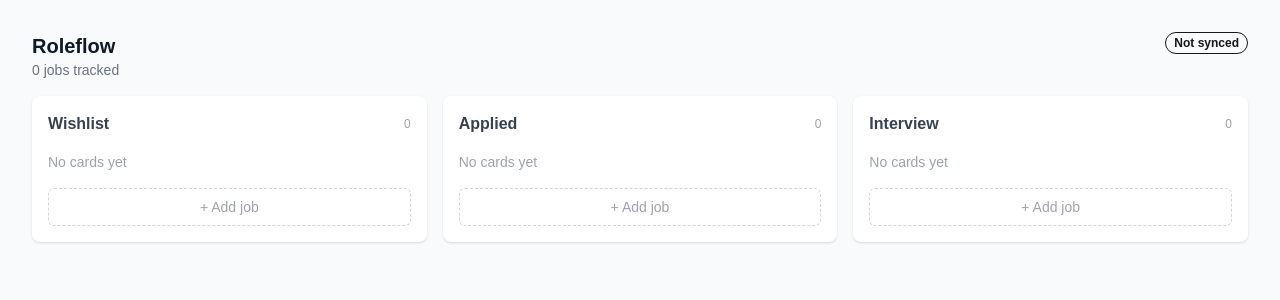
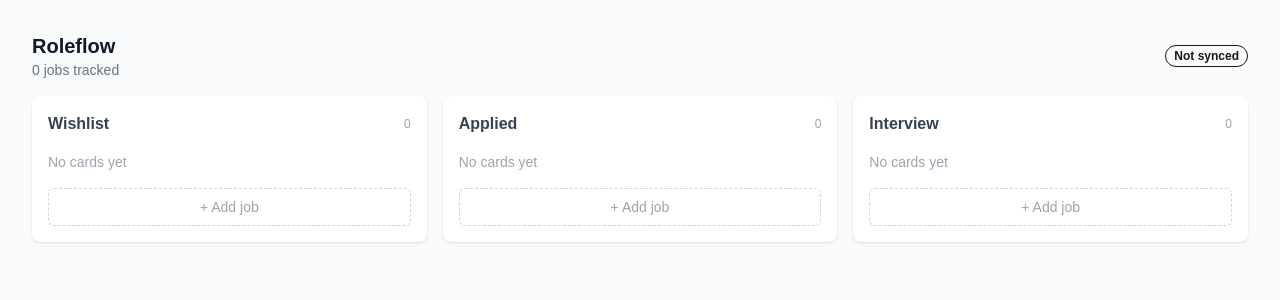
Before and after one commit to revlery/roleflow, a Next.js app: page / in a window 1280 px wide. Shown: the top 300 px of the page. Built offline with nearby package versions, Linux system fonts and the light colour scheme.

Commit message:
fix: center sync status badge with header title block

```diff
--- a/app/page.tsx
+++ b/app/page.tsx
@@ -54,7 +54,7 @@
 
   return (
     <main className="flex-1 bg-surface-page">
-      <header className="px-8 pt-8 pb-4 flex justify-between items-start">
+      <header className="px-8 pt-8 pb-4 flex justify-between items-center">
         <div>
           <h1 className="text-xl font-semibold text-text-primary">Roleflow</h1>
           <p className="text-sm text-text-tertiary">
```
